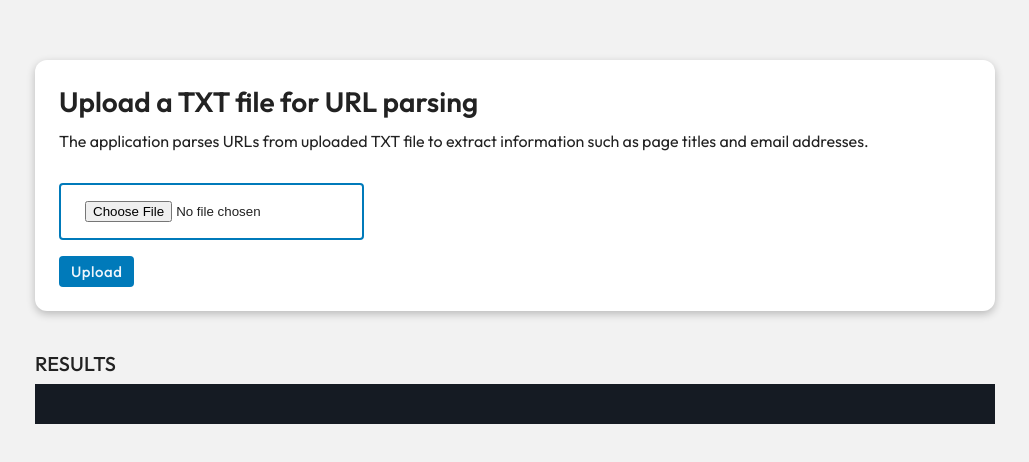
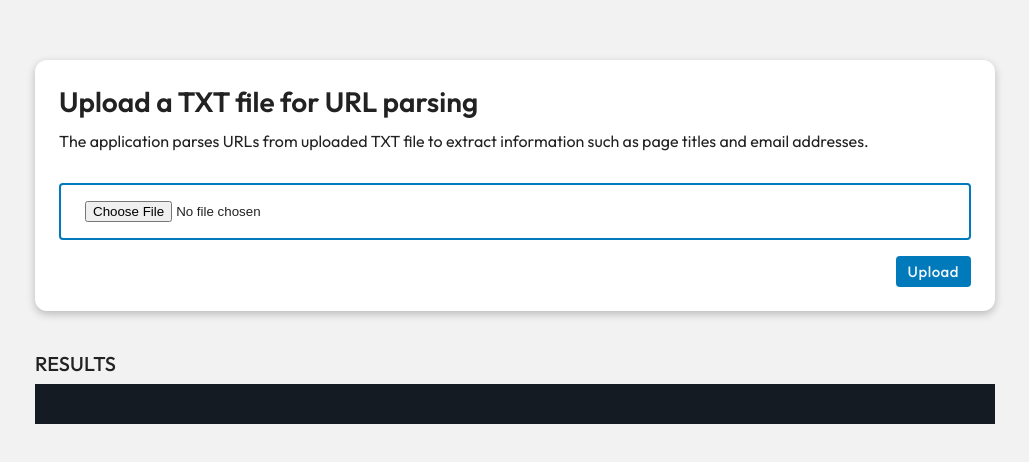
Before and after one commit to mariovida/node-url-parser, a website: page public/index.html in a window 1280 px wide. Shown: the whole page, without its empty margins (125-1154 px from the left). Drawn offline with Linux system fonts and the light colour scheme.

Commit message:
Form style updated

```diff
--- a/public/style.css
+++ b/public/style.css
@@ -83,6 +83,7 @@ h2 {
   margin-top: 32px;
 }
 input[type="file"] {
+  width: -webkit-fill-available;
   margin-bottom: 16px;
   padding: 16px 24px;
   border: 2px solid #007aba;
@@ -90,6 +91,7 @@ input[type="file"] {
   cursor: pointer;
 }
 button[type="submit"] {
+  align-self: flex-end;
   font-family: ff-primary;
   font-weight: 500;
   font-size: 15px;
```
